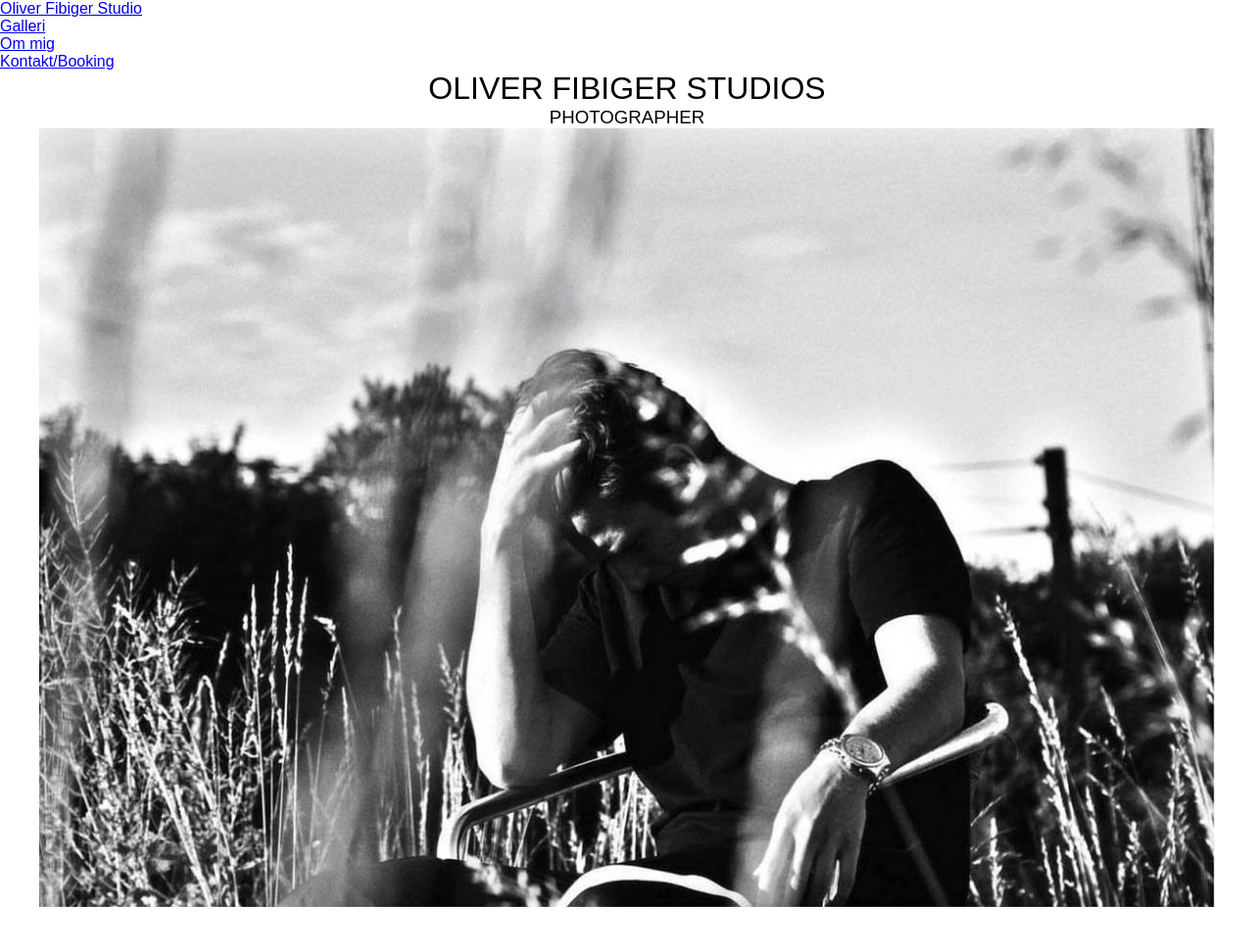
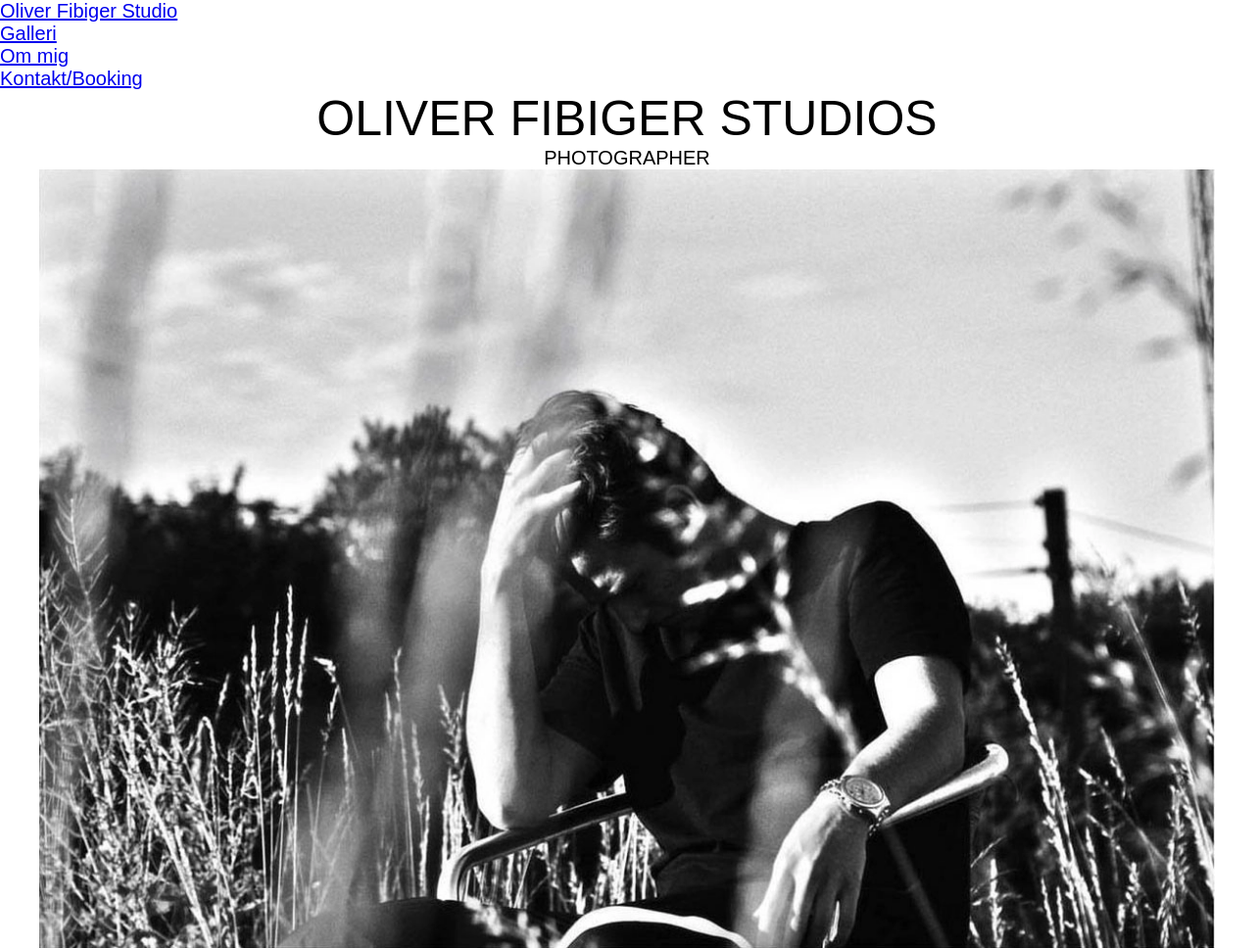
Before and after one commit to LauraLiv/02_redesign, a plain HTML site: page index.html in a window 1280 px wide. Shown: the whole page at 98% size. Before the commit the page ends 926 px from the top, so only its background shows below. Drawn offline with Linux system fonts and the light colour scheme.

Commit message:
header start

```diff
--- a/css/mutual_design.css
+++ b/css/mutual_design.css
@@ -21,6 +21,16 @@ body {
   font-family: brandon-grotesque, sans-serif;
 }
 
+/*************** header *********************/
+
+header {
+  color: black;
+  font-size: 20px;
+  display: flex;
+  justify-content: space-between;
+  align-items: baseline;
+}
+
 /*************** main *********************/
 
 main {
@@ -29,14 +39,17 @@ main {
 }
 
 h1 {
+  font-size: 50px;
   font-weight: 300;
   text-align: center;
 }
 
 h3 {
+  font-size: 20px;
   font-weight: 100;
 }
 
 p {
+  font-size: 20px;
   font-weight: 70;
 }
```
